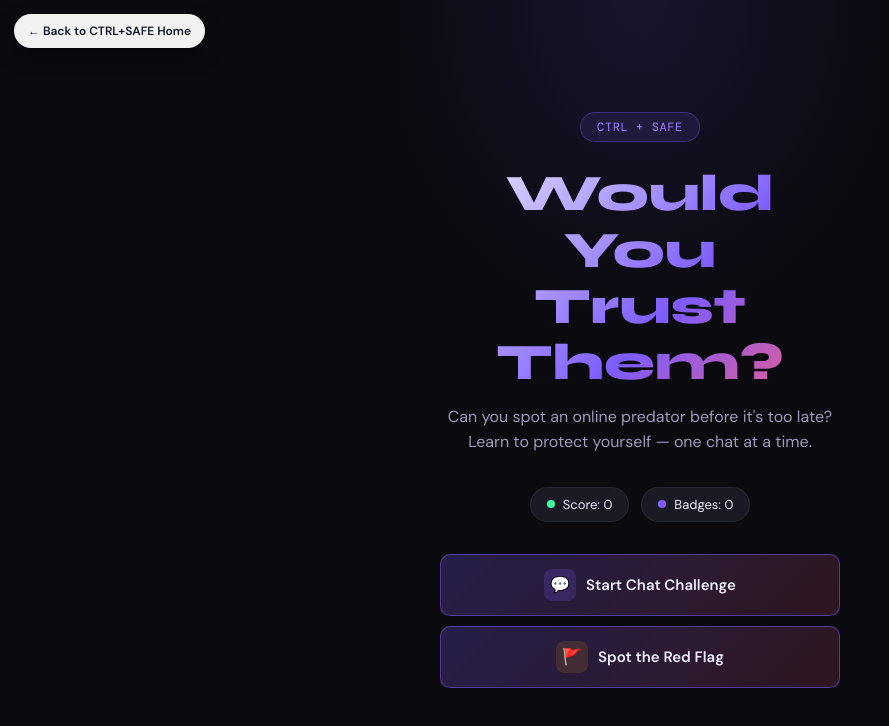
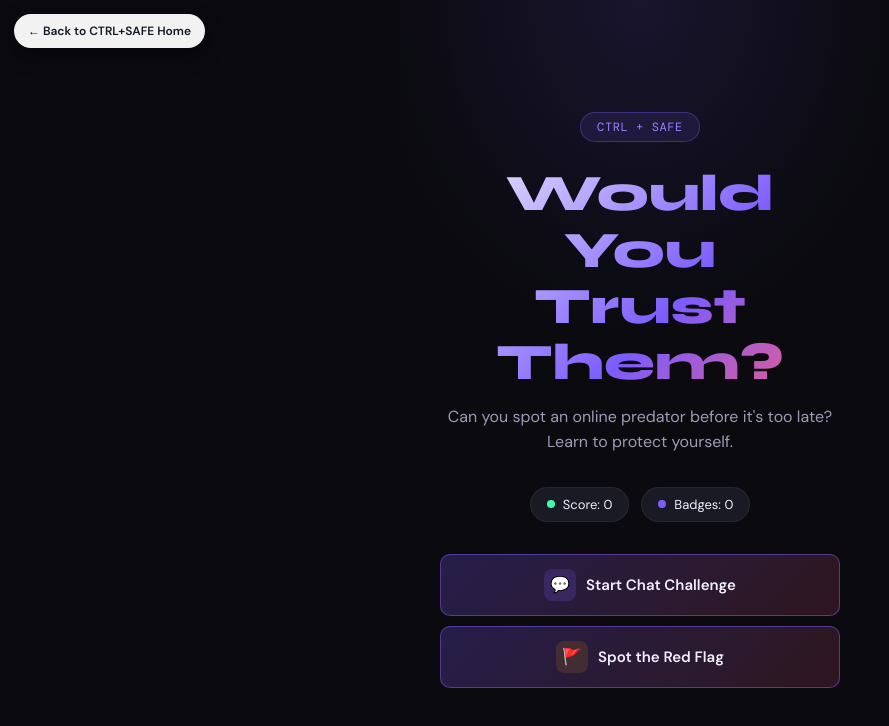
Before and after one commit to deaniemqri/ctrl-safe, a plain HTML site: page game.html in a window 1280 px wide. Shown: the whole page, without its empty margins (0-889 px from the left). Drawn offline with nearby package versions, Linux system fonts and the light colour scheme.

Commit message:
Minor game section improvement

```diff
--- a/game.html
+++ b/game.html
@@ -178,7 +178,7 @@
   <div id="landing" class="screen active">
     <div class="brand-badge">CTRL + SAFE</div>
     <h1 class="hero-title">Would You<br>Trust Them?</h1>
-    <p class="hero-sub">Can you spot an online predator before it's too late? Learn to protect yourself — one chat at a time.</p>
+    <p class="hero-sub">Can you spot an online predator before it's too late? Learn to protect yourself.</p>
     <div class="score-display">
       <div class="score-pill"><span class="dot" style="background:var(--safe)"></span><span id="stat-score">Score: 0</span></div>
       <div class="score-pill"><span class="dot" style="background:var(--accent)"></span><span id="stat-badges">Badges: 0</span></div>
```
